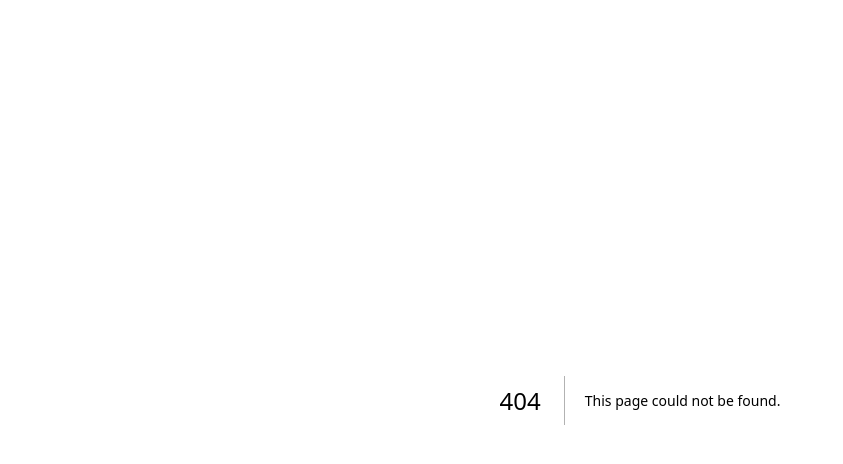
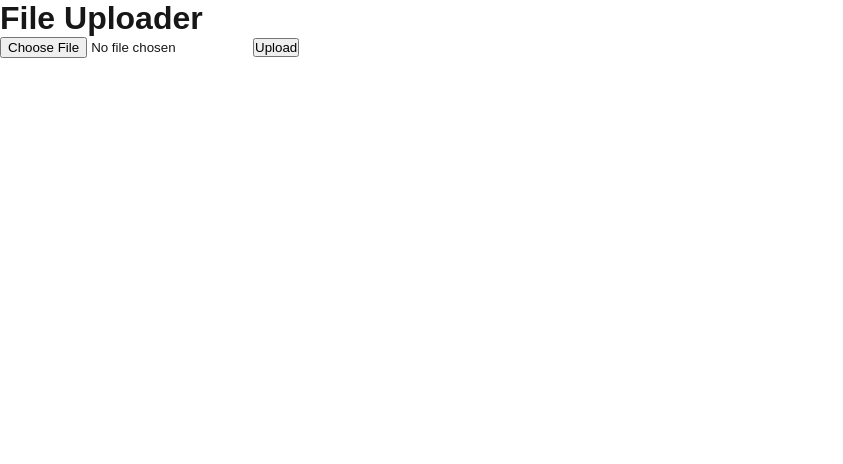
Before and after one commit to JoeBradyDev/bridgeline-challenge, a Next.js app: page /uploader in a window 1280 px wide. Before the commit this address had no page. Shown: the top 464 px of the page, without its empty margins (0-843 px from the left). Built offline with nearby package versions, Linux system fonts and the light colour scheme.

Commit message:
feat: create initial uploader
This adds a simple uploader to make sure we can get files from
the frontend to the backend.

```diff
--- /dev/null
+++ b/src/app/uploader/page.tsx
@@ -0,0 +1,45 @@
+"use client";
+import React, { useState } from "react";
+
+const Uploader: React.FC = () => {
+  const [file, setFile] = useState<File | null>(null);
+  const [message, setMessage] = useState<string | null>(null);
+
+  const handleFileChange = (e: React.ChangeEvent<HTMLInputElement>) => {
+    if (e.target.files) {
+      setFile(e.target.files[0]);
+    }
+  };
+
+  const handleSubmit = async (e: React.FormEvent) => {
+    e.preventDefault();
+    if (!file) return;
+
+    const formData = new FormData();
+    formData.append("file", file);
+
+    const res = await fetch("/api/upload", {
+      method: "POST",
+      body: formData,
+    });
+
+    if (res.ok) {
+      setMessage("Success");
+    } else {
+      setMessage("Upload failed");
+    }
+  };
+
+  return (
+    <div>
+      <h1>File Uploader</h1>
+      <form onSubmit={handleSubmit}>
+        <input type="file" onChange={handleFileChange} />
+        <button type="submit">Upload</button>
+      </form>
+      {message && <p>{message}</p>}
+    </div>
+  );
+};
+
+export default Uploader;
```
Also changed, not shown: src/app/api/upload/route.ts (added, +9 -0 lines).
